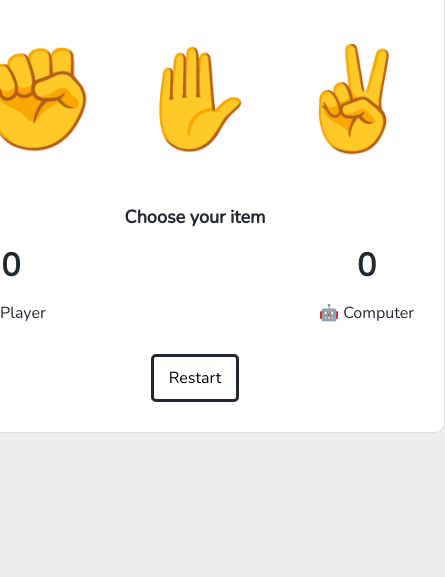
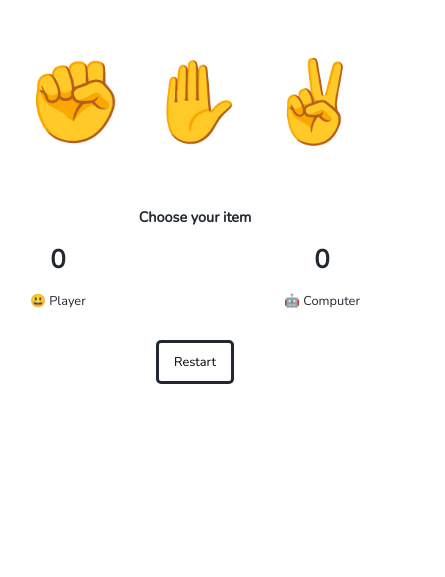
Before and after one commit to aintyourcat/rock-paper-scissors, a plain HTML site: page index.html in a window 390 px wide. Shown: the part 267-844 px from the top of the page, 445 px wide, since content can reach past the window. Drawn offline with nearby package versions, Linux system fonts and the light colour scheme.

Commit message:
Add media queries

```diff
--- a/style.css
+++ b/style.css
@@ -40,6 +40,8 @@ button {
     cursor: pointer;
 }
 
+button:focus { outline-width: 0; }
+
 header {
     background-color: var(--white);
     padding: 30px 15px 0px;
@@ -63,6 +65,28 @@ main {
     border-top-width: 0;
     border-bottom-left-radius: 10px;
     border-bottom-right-radius: 10px;
+}
+
+@media (max-width: 600px) {
+    html {
+	font-size: 8px;
+    }
+
+    header, main {
+	width: 400px;
+    }
+}
+
+@media (max-width: 500px) {
+    body {
+	background-color: var(--white);
+	align-items: stretch;
+    }
+
+    header, main {
+	width: initial;
+	border-width: 0;
+    }
 }
 
 #items {
@@ -98,8 +122,6 @@ main {
     from { transform: scale(1.2) rotate(-30deg); }
     to { transform: scale(1) rotate(0deg); }
 }
-
-.item:focus { outline-width: 0; }
 
 .item:disabled {
     animation-name: none;
```
